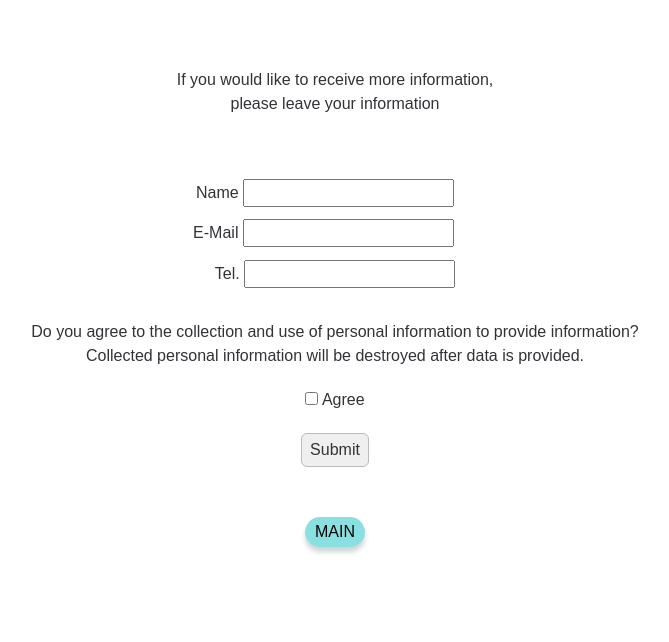
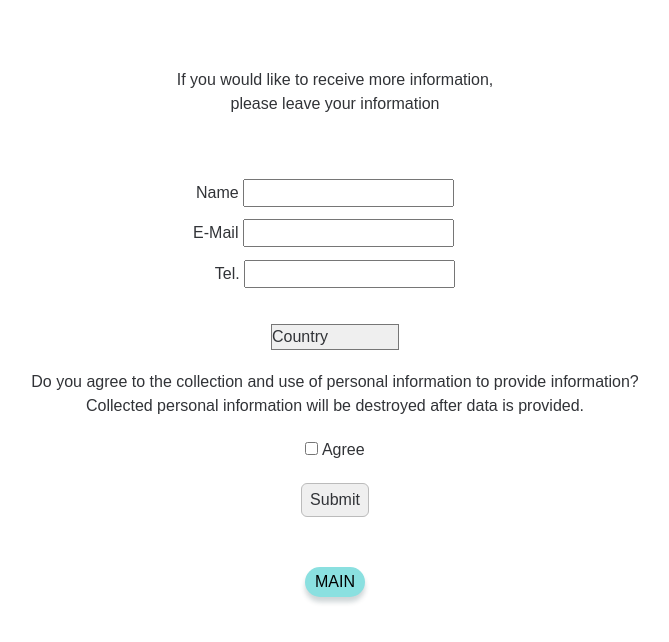
Before and after one commit to JJyun00/4AllTest, a website: page information.html in a window 1280 px wide. Shown: the part 234-876 px from the top of the page, without its empty margins (305-974 px from the left). Before the commit the page ends 831 px from the top, so only its background shows below. Drawn offline with nearby package versions, Linux system fonts and the light colour scheme.

Commit message:
국가 전화 코드 선택 추가

```diff
--- a/information.html
+++ b/information.html
@@ -39,6 +39,26 @@
                         </li>
                     </ul>
                 </fieldset>
+                <br>
+                <div><select class="country" required> <!-- required 속성을 덧붙여주면 해당 셀렉트 태그의 선택이 필수 선택으로 지정됨 -->
+                    <option value="" disabled selected>Country</option>
+                    <option value="알라스카(미국)">Alaska(U.S.A) - 1</option>
+                    <option value="호주">Australia - 61</option>
+                    <option value="오스트리아">Austria - 43</option>
+                    <option value="벨기에">Belgium - 32</option>
+                    <option value="브라질">Brazil - 55</option>
+                    <option value="캐나다">Canada - 1</option>
+                    <option value="중국">China(P.R.C) - 86</option>
+                    <option value="대만">Taiwan - 886</option>
+                    <option value="콜롬비아">Colombia - 57</option>
+                    <option value="덴마크">Denmark - 45</option>
+                    <option value="이집트">Egypt - 20</option>
+                    <option value="프랑스">France - 33</option>
+                    <option value=""></option>
+                    <option value=""></option>
+                    <option value=""></option>
+                    <option value=""></option>
+                </select></div>
 
                 <h4>Do you agree to the collection and use of personal information to provide information?
                     <br>Collected personal information will be destroyed after data is provided.
@@ -72,6 +92,7 @@
     chkevent.disabled = checkbox.checked ? false : true;
     if(chkevent.disabled) {
       chkevent.disabled = true;
+
     }else {
         chkevent.disabled = false;
     }
```
